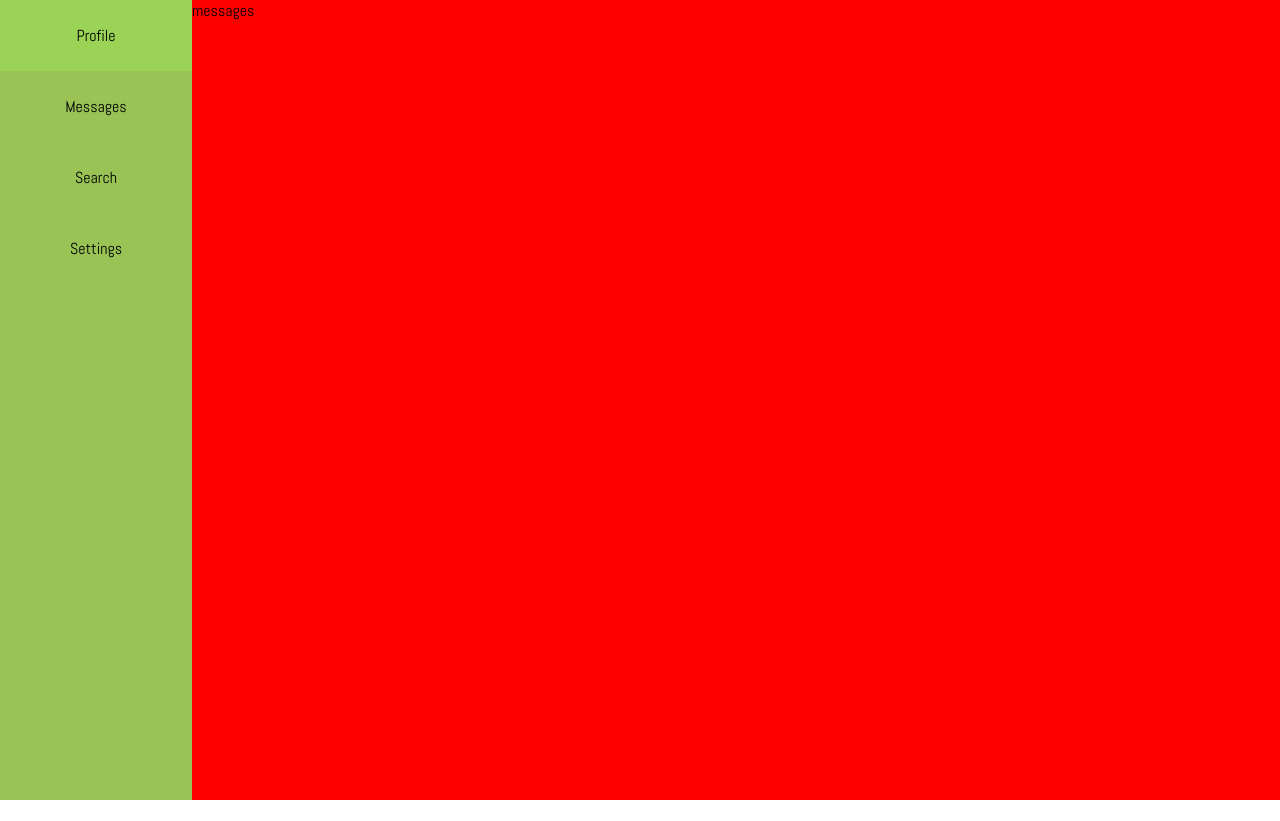
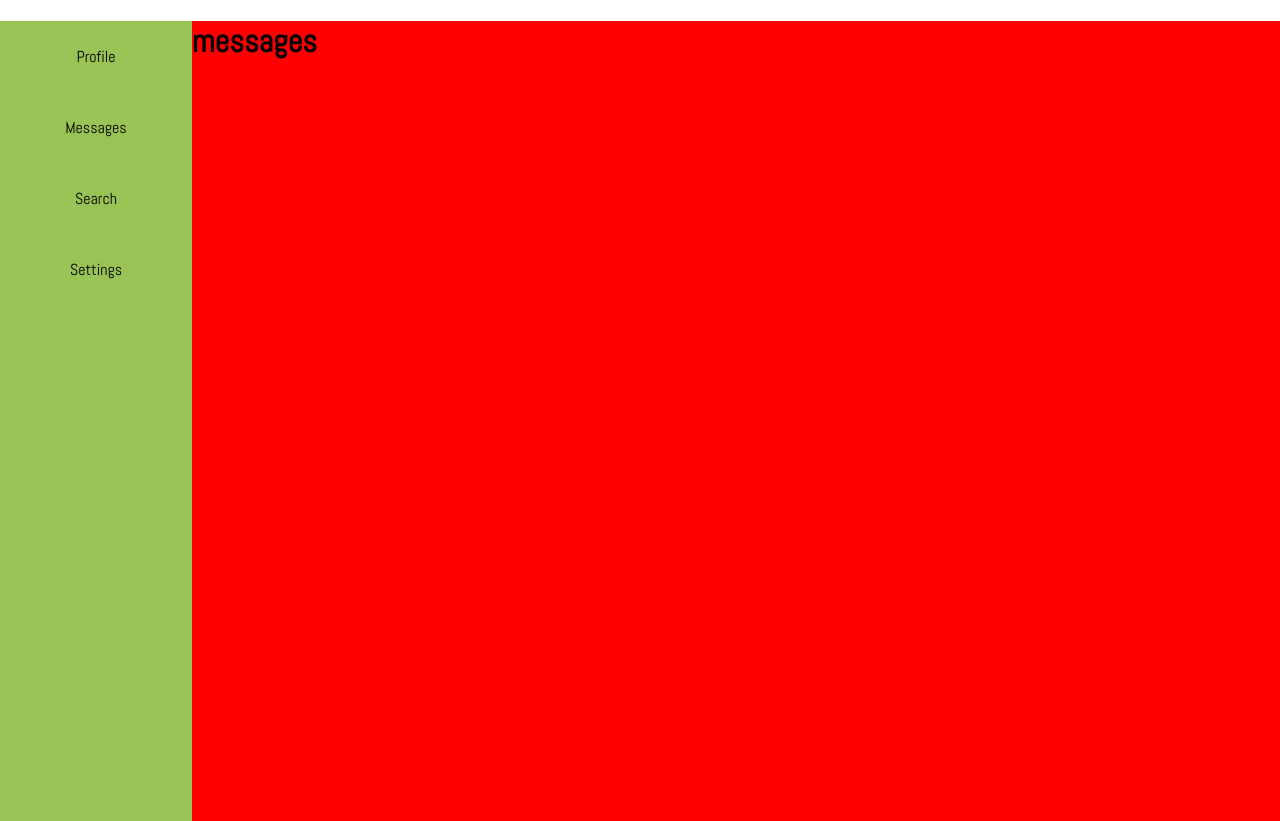
Before and after one commit to aupadhyay123/Encrypted_Patient_Platform, a Next.js app in the folder frontend/: page /dashboard/1 in a window 1280 px wide. Before the commit the page ends 800 px from the top, so only its background shows below. Built offline with nearby package versions, Linux system fonts and the light colour scheme.

Commit message:
added dynamic rendering to content

```diff
--- a/frontend/components/Content.js
+++ b/frontend/components/Content.js
@@ -2,35 +2,20 @@
 import styles from './Content.module.css';
 
 export default function Content(props) {
-  const showContent = () => {
-    // if(props.section === 'messages') {
-    //   return (
-    //     <h1>messages</h1>
-    //   );
-    // }
-    // else if(props.section === 'profile') {
-    //   return (
-    //     <h1>profile</h1>
-    //   );
-    // }
-    // else if(props.section === 'settings') {
-    //   return (
-    //     <h1>settings</h1>
-    //   );
-    // }
-    // else if(props.section === 'search') {
-    //   return (
-    //     <h1>search</h1>
-    //   );
-    // }
-    return (
-      <h1>{props.section}</h1>
-    )
-  }
-
   return (
     <div className={styles.content}>
-      {props.section}
+      {props.section === 'messages' &&
+        <h1>messages</h1>
+      }
+      {props.section === 'profile' &&
+        <Profile />
+      }
+      {props.section === 'settings' &&
+        <h1>settings</h1>
+      }
+      {props.section === 'search' &&
+        <h1>search</h1>
+      }
     </div>
   )
 }
```
